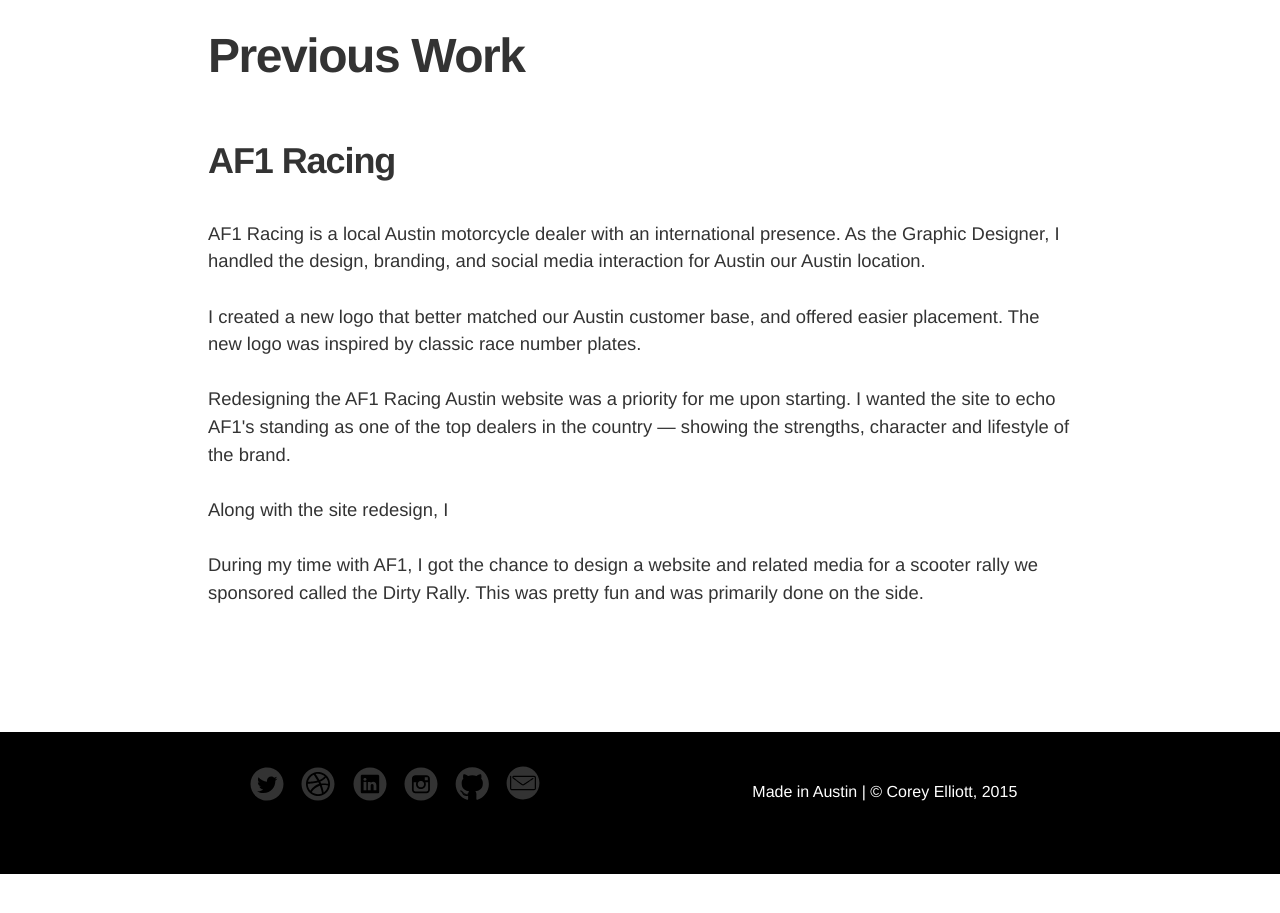
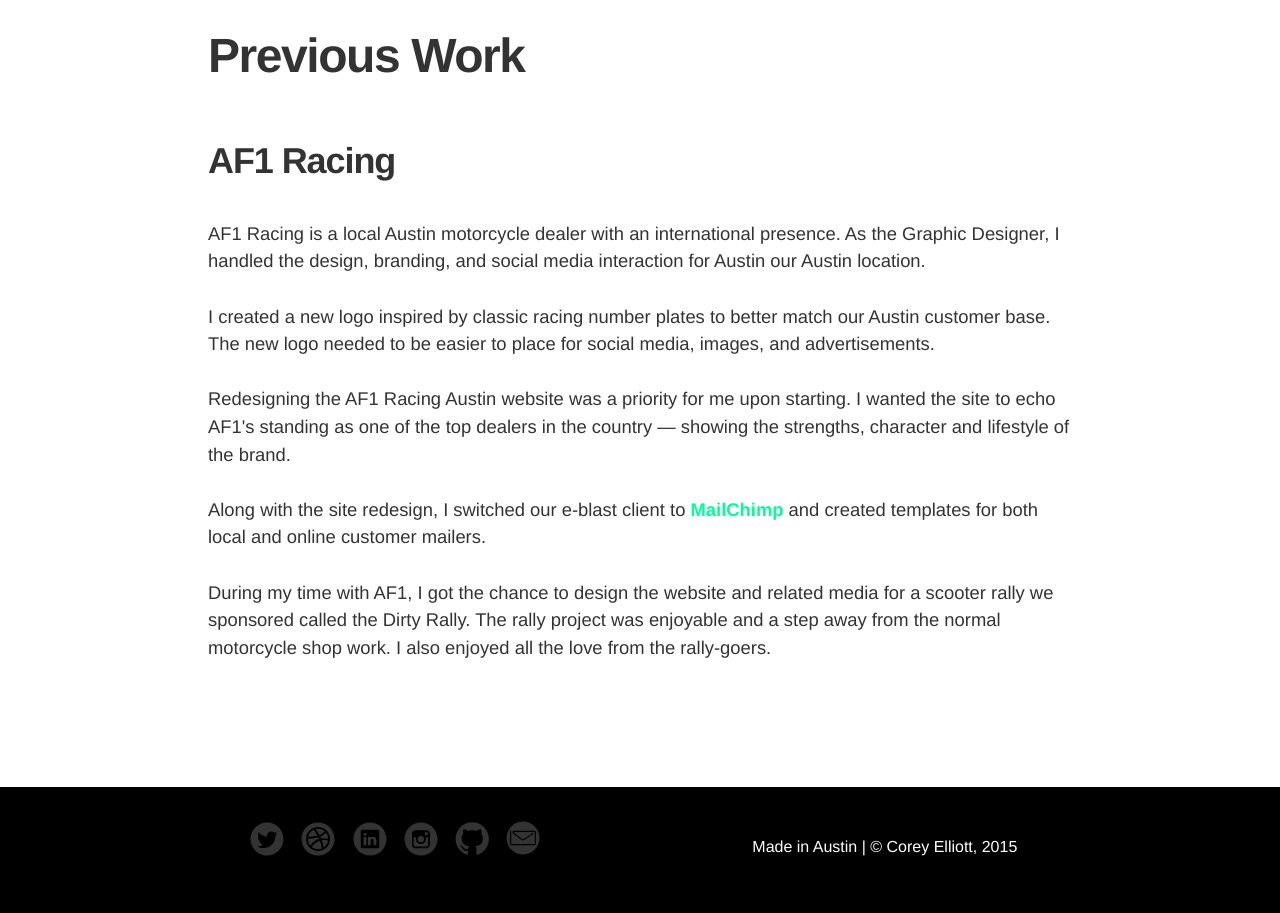
Before and after one commit to ellcorey/corey_elliott_design, a Jekyll site: the page built from pwork.html, in a window 1280 px wide and 1299 px high, cut to the strip 370-1283 px from the top of the window. Built offline with Jekyll 4.4.1, drawn with Linux system fonts in a browser that asks for light colours; nearby versions of some CDN libraries.

Commit message:
committed progress on previous work page.

```diff
--- a/pwork.html
+++ b/pwork.html
@@ -26,15 +26,13 @@
     	<h2>AF1 Racing</h2>
     	<p>AF1 Racing is a local Austin motorcycle dealer with an international presence. As the Graphic Designer, I handled the design, branding, and social media interaction for Austin our Austin location.</p>
 
-    	<p>I created a new logo that better matched our Austin customer base, and offered easier placement. The new logo was inspired by classic race number plates.</p>
+    	<p>I created a new logo inspired by classic racing number plates to better match our Austin customer base. The new logo needed to be easier to place for social media, images, and advertisements.</p>
 
     	<p>Redesigning the AF1 Racing Austin website was a priority for me upon starting. I wanted the site to echo AF1's standing as one of the top dealers in the country &mdash; showing the strengths, character and lifestyle of the brand.</p>
 
-    	<p>Along with the site redesign, I
+    	<p>Along with the site redesign, I switched our e-blast client to <a href="http://mailchimp.com/">MailChimp</a> and created templates for both local and online customer mailers.</p>
 
-    	<p>During my time with AF1, I got the chance to design a website and related media for a scooter rally we sponsored called the Dirty Rally. This was pretty fun and was primarily done on the side.</p>
-
-
+    	<p>During my time with AF1, I got the chance to design the website and related media for a scooter rally we sponsored called the Dirty Rally. The rally project was enjoyable and a step away from the normal motorcycle shop work. I also enjoyed all the love from the rally-goers.</p>
 
     </section>
     </main>
```
Also changed, not shown: 2 other files.
